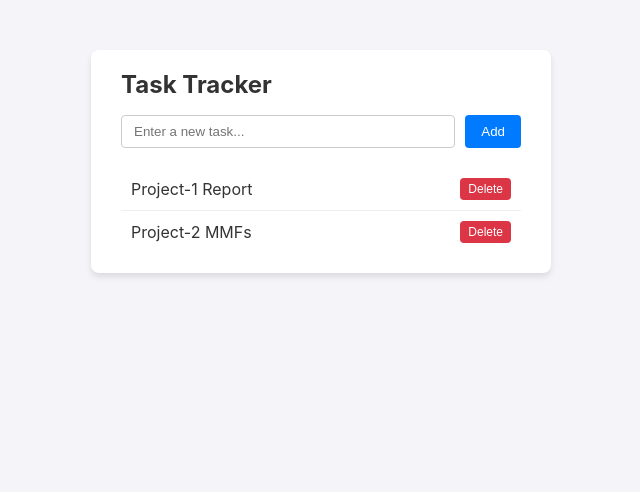
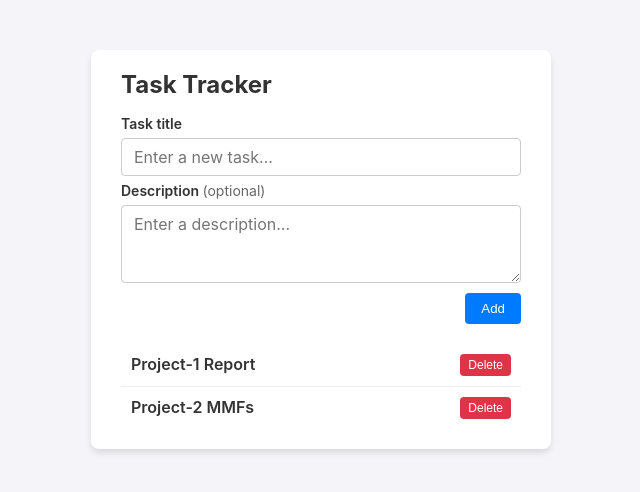
Before and after one commit to AlbertZheng123/ta-workshop-fork, a Flask app: page / in a window 1280 px wide. Shown: the top 492 px of the page, without its empty margins (319-959 px from the left). Run offline with Flask 3, Linux system fonts and the light colour scheme.

Commit message:
Implement feature for issue #3

```diff
--- a/app.py
+++ b/app.py
@@ -1,43 +1,62 @@
-from flask import Flask, render_template, request, jsonify
+from flask import Flask, jsonify, render_template, request
 
 app = Flask(__name__)
 
 tasks = [
-    {"id": 1, "title": "Project-1 Report"},
-    {"id": 2, "title": "Project-2 MMFs"}
+    {
+        "id": 1,
+        "title": "Project-1 Report",
+        "description": ""
+    },
+    {
+        "id": 2,
+        "title": "Project-2 MMFs",
+        "description": ""
+    }
 ]
 next_id = 3
 
+
 @app.route('/')
 def index():
+    """Render the task tracker page."""
     return render_template('index.html')
+
 
 @app.route('/api/tasks', methods=['GET'])
 def get_tasks():
+    """Return all tasks."""
     return jsonify(tasks)
+
 
 @app.route('/api/tasks', methods=['POST'])
 def add_task():
+    """Create and return a task."""
     global next_id
-    data = request.get_json()
+    data = request.get_json(silent=True)
 
     if not data or not data.get('title'):
         return jsonify({"error": "Title is required"}), 400
 
+    description = data.get('description') or ''
     new_task = {
         "id": next_id,
-        "title": data['title']
+        "title": data['title'],
+        "description": description
     }
     tasks.append(new_task)
     next_id += 1
 
     return jsonify(new_task), 201
 
+
 @app.route('/api/tasks/<int:task_id>', methods=['DELETE'])
 def delete_task(task_id):
+    """Delete a task by its ID."""
     global tasks
-    tasks = [t for t in tasks if t['id'] != task_id]
+    tasks = [task for task in tasks if task['id'] != task_id]
     return jsonify({"result": "success"}), 200
+
 
 if __name__ == '__main__':
     app.run(debug=True, port=5000)
--- a/static/app.js
+++ b/static/app.js
@@ -8,27 +8,47 @@ async function fetchTasks() {
 
     tasks.forEach(task => {
         const li = document.createElement('li');
-        li.innerHTML = `
-            <span>${task.title}</span>
-            <button class="delete-btn" onclick="deleteTask(${task.id})">Delete</button>
-        `;
+        const taskContent = document.createElement('div');
+        const title = document.createElement('span');
+        const deleteButton = document.createElement('button');
+
+        title.className = 'task-title';
+        title.textContent = task.title;
+        taskContent.appendChild(title);
+
+        if (task.description) {
+            const description = document.createElement('p');
+            description.className = 'task-description';
+            description.textContent = task.description;
+            taskContent.appendChild(description);
+        }
+
+        deleteButton.className = 'delete-btn';
+        deleteButton.textContent = 'Delete';
+        deleteButton.addEventListener('click', () => deleteTask(task.id));
+
+        li.appendChild(taskContent);
+        li.appendChild(deleteButton);
         taskList.appendChild(li);
     });
 }
 
 async function addTask() {
     const titleInput = document.getElementById('task-title');
+    const descriptionInput = document.getElementById('task-description');
     const title = titleInput.value.trim();
+    const description = descriptionInput.value.trim();
 
     if (!title) return;
 
     await fetch('/api/tasks', {
         method: 'POST',
         headers: { 'Content-Type': 'application/json' },
-        body: JSON.stringify({ title })
+        body: JSON.stringify({ title, description })
     });
 
     titleInput.value = '';
+    descriptionInput.value = '';
     fetchTasks();
 }
 
--- a/static/style.css
+++ b/static/style.css
@@ -1,5 +1,6 @@
 body {
-    font-family: -apple-system, BlinkMacSystemFont, "Segoe UI", Roboto, Helvetica, Arial, sans-serif;
+    font-family: -apple-system, BlinkMacSystemFont, "Segoe UI", Roboto,
+        Helvetica, Arial, sans-serif;
     background-color: #f4f4f9;
     color: #333;
     display: flex;
@@ -12,7 +13,7 @@ body {
     background: white;
     padding: 20px 30px;
     border-radius: 8px;
-    box-shadow: 0 4px 6px rgba(0,0,0,0.1);
+    box-shadow: 0 4px 6px rgba(0, 0, 0, 0.1);
     width: 100%;
     max-width: 400px;
 }
@@ -24,15 +25,34 @@ h1 {
 
 .task-input {
     display: flex;
-    gap: 10px;
+    flex-direction: column;
+    gap: 6px;
     margin-bottom: 20px;
 }
 
-input[type="text"] {
-    flex: 1;
+.task-input label {
+    font-size: 14px;
+    font-weight: 600;
+}
+
+.task-input label span {
+    font-weight: normal;
+    color: #666;
+}
+
+input[type="text"],
+textarea {
+    box-sizing: border-box;
+    width: 100%;
     padding: 8px 12px;
     border: 1px solid #ccc;
     border-radius: 4px;
+    font: inherit;
+}
+
+textarea {
+    resize: vertical;
+    margin-bottom: 4px;
 }
 
 button {
@@ -42,6 +62,7 @@ button {
     padding: 8px 16px;
     border-radius: 4px;
     cursor: pointer;
+    align-self: flex-end;
 }
 
 button:hover {
@@ -57,7 +78,8 @@ ul {
 li {
     display: flex;
     justify-content: space-between;
-    align-items: center;
+    align-items: flex-start;
+    gap: 12px;
     padding: 10px;
     border-bottom: 1px solid #eee;
 }
@@ -66,10 +88,23 @@ li:last-child {
     border-bottom: none;
 }
 
+.task-title {
+    display: block;
+    font-weight: 600;
+}
+
+.task-description {
+    margin: 4px 0 0;
+    color: #666;
+    white-space: pre-wrap;
+    overflow-wrap: anywhere;
+}
+
 .delete-btn {
     background-color: #dc3545;
     padding: 4px 8px;
     font-size: 12px;
+    flex-shrink: 0;
 }
 
 .delete-btn:hover {
--- a/templates/index.html
+++ b/templates/index.html
@@ -11,7 +11,15 @@
         <h1>Task Tracker</h1>
 
         <div class="task-input">
+            <label for="task-title">Task title</label>
             <input type="text" id="task-title" placeholder="Enter a new task...">
+
+            <label for="task-description">
+                Description <span>(optional)</span>
+            </label>
+            <textarea id="task-description" rows="3"
+                placeholder="Enter a description..."></textarea>
+
             <button onclick="addTask()">Add</button>
         </div>
 
```
Also changed, not shown: tests/test_app.py (+123 -34 lines).
